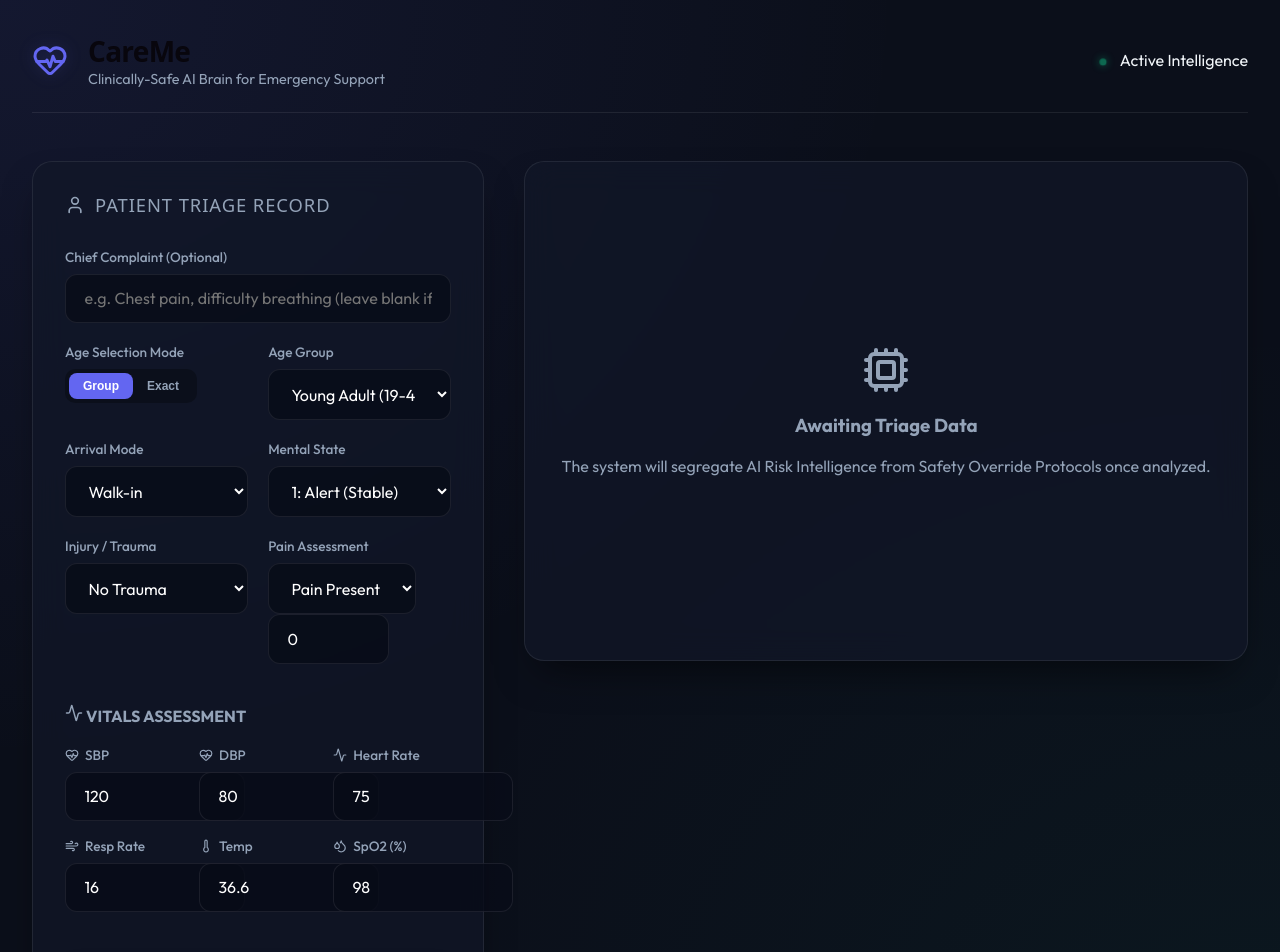
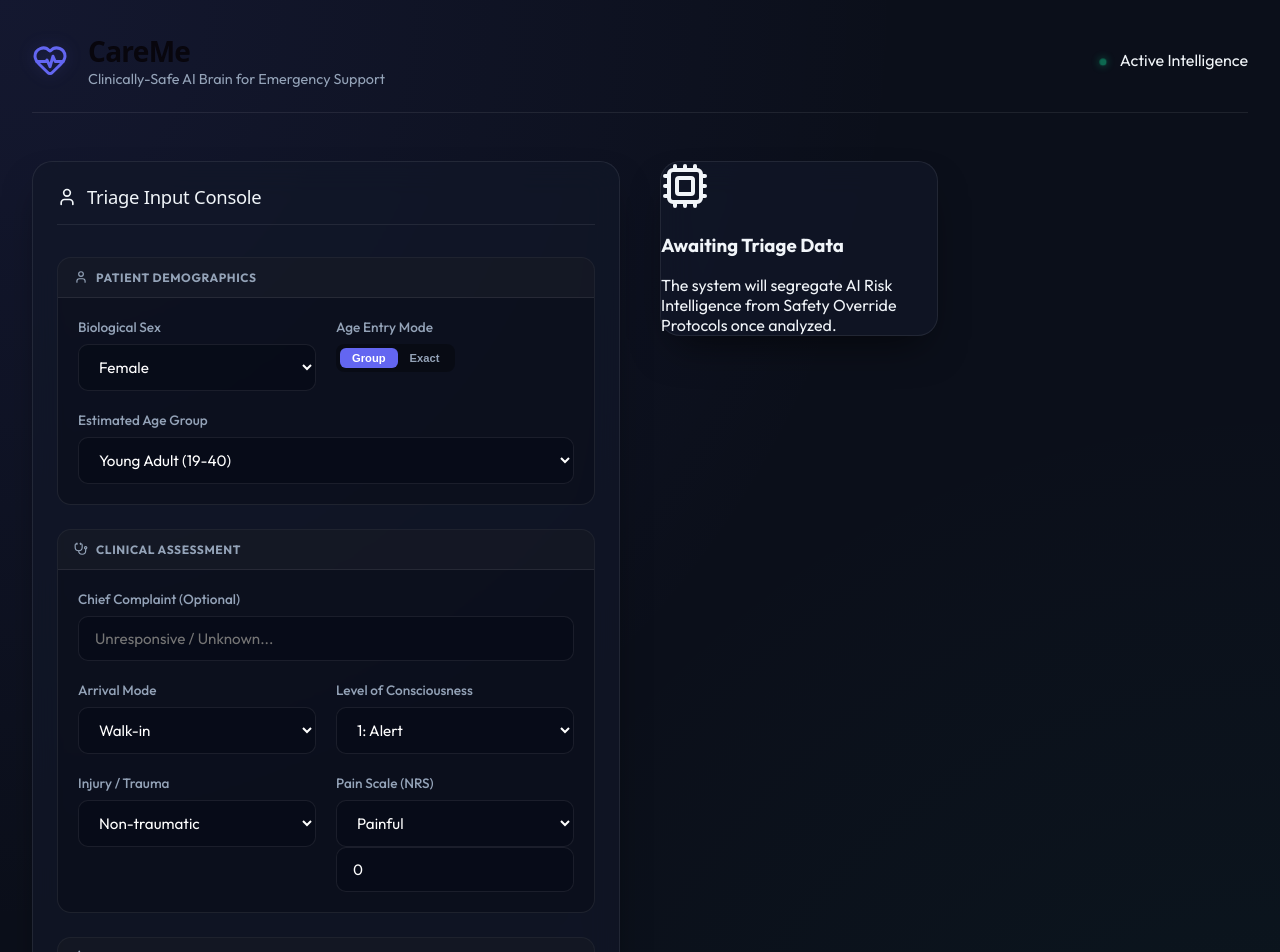
Before and after one commit to YM1587/care-me, a React app in the folder frontend/: page / in a window 1280 px wide. Shown: the top 952 px of the page. Built offline with nearby package versions, Linux system fonts and the light colour scheme; the HTML template or start-up script is replaced by a standard one.

Commit message:
feat: implement clinical decision support logic and initialize frontend dashboard UI

```diff
--- a/frontend/src/App.css
+++ b/frontend/src/App.css
@@ -70,17 +70,6 @@ body {
   font-size: 0.9rem;
 }
 
-.v2-badge {
-  font-size: 0.65rem;
-  background: var(--accent);
-  color: white;
-  padding: 3px 10px;
-  border-radius: 99px;
-  text-transform: uppercase;
-  font-weight: 800;
-  letter-spacing: 0.05em;
-}
-
 .status-dot {
   display: inline-block;
   width: 8px;
@@ -100,7 +89,7 @@ body {
 
 .dashboard {
   display: grid;
-  grid-template-columns: minmax(420px, 1fr) 1.6fr;
+  grid-template-columns: repeat(auto-fit, minmax(400px, 1fr));
   gap: 2.5rem;
   align-items: flex-start;
 }
@@ -111,30 +100,60 @@ body {
   border: 1px solid var(--border-color);
   border-radius: 20px;
   box-shadow: 0 20px 40px -15px rgba(0, 0, 0, 0.6);
-  transition: all 0.4s cubic-bezier(0.16, 1, 0.3, 1);
 }
 
 .input-panel {
-  padding: 2rem;
+  padding: 1.5rem;
 }
 
 .input-panel h2 {
   font-size: 1.15rem;
   margin-top: 0;
   margin-bottom: 2rem;
-  color: var(--text-muted);
-  text-transform: uppercase;
-  letter-spacing: 0.05em;
+  padding-bottom: 1rem;
+  border-bottom: 1px solid var(--border-color);
+  color: var(--text-main);
   display: flex;
   align-items: center;
   gap: 10px;
 }
 
+/* MODULAR FORM SECTIONS */
+.form-module {
+  background: rgba(0, 0, 0, 0.2);
+  border-radius: 14px;
+  border: 1px solid var(--border-color);
+  margin-bottom: 1.5rem;
+  overflow: hidden;
+}
+
+.module-header {
+  padding: 0.75rem 1rem;
+  background: rgba(255, 255, 255, 0.03);
+  border-bottom: 1px solid var(--border-color);
+  display: flex;
+  align-items: center;
+  gap: 8px;
+  color: var(--text-muted);
+  font-size: 0.75rem;
+  font-weight: 700;
+  text-transform: uppercase;
+  letter-spacing: 0.05em;
+}
+
+.module-content {
+  padding: 1.25rem;
+}
+
 .form-group-row {
   display: flex;
-  flex-wrap: wrap;
+  flex-direction: row;
   gap: 1.25rem;
   margin-bottom: 1.25rem;
+}
+
+.form-group-row:last-child {
+  margin-bottom: 0;
 }
 
 .input-group {
@@ -142,7 +161,7 @@ body {
   flex-direction: column;
   gap: 0.5rem;
   flex: 1;
-  min-width: 180px;
+  min-width: 0; /* Prevent flex children overflow */
 }
 
 .input-group.full-width {
@@ -156,17 +175,20 @@ body {
   display: flex;
   align-items: center;
   gap: 6px;
+  white-space: nowrap;
 }
 
 input, select {
   background: rgba(8, 12, 24, 0.8);
   border: 1px solid var(--border-color);
   color: white;
-  padding: 0.85rem 1.15rem;
-  border-radius: 12px;
+  padding: 0.75rem 1rem;
+  border-radius: 10px;
   font-family: inherit;
-  font-size: 1rem;
+  font-size: 0.95rem;
   transition: all 0.2s;
+  width: 100%;
+  box-sizing: border-box;
 }
 
 input:focus, select:focus {
@@ -179,19 +201,19 @@ input:focus, select:focus {
   display: flex;
   background: rgba(0,0,0,0.3);
   padding: 4px;
-  border-radius: 10px;
+  border-radius: 8px;
   width: fit-content;
 }
 
 .age-toggle button {
-  padding: 6px 14px;
+  padding: 4px 12px;
   border: none;
   background: transparent;
   color: var(--text-muted);
   font-weight: 600;
-  font-size: 0.75rem;
+  font-size: 0.7rem;
   cursor: pointer;
-  border-radius: 8px;
+  border-radius: 6px;
   transition: all 0.2s;
 }
 
@@ -200,32 +222,24 @@ input:focus, select:focus {
   color: white;
 }
 
-.vitals-section h3 {
-  font-size: 1rem;
-  margin: 2.5rem 0 1.25rem;
-  color: var(--text-muted);
-  text-transform: uppercase;
-}
-
 .vitals-grid {
   display: grid;
-  grid-template-columns: repeat(auto-fit, minmax(110px, 1fr));
-  gap: 1rem;
+  grid-template-columns: repeat(3, 1fr);
+  gap: 1.25rem;
 }
 
 .text-urgent { color: var(--emergency); font-weight: 700; }
 
 .analyze-btn {
   width: 100%;
-  margin-top: 2.5rem;
+  margin-top: 1rem;
   background: linear-gradient(135deg, var(--accent), #4f46e5);
   color: white;
   border: none;
-  padding: 1.15rem;
-  border-radius: 14px;
+  padding: 1rem;
+  border-radius: 12px;
   font-size: 1rem;
   font-weight: 700;
-  letter-spacing: 0.025em;
   cursor: pointer;
   box-shadow: 0 10px 20px -10px rgba(99, 102, 241, 0.5);
   display: flex;
@@ -241,19 +255,8 @@ input:focus, select:focus {
   gap: 2rem;
 }
 
-.empty-state-split {
-  grid-column: span 2;
-  height: 500px;
-  display: flex;
-  flex-direction: column;
-  align-items: center;
-  justify-content: center;
-  text-align: center;
-  color: var(--text-muted);
-}
-
 .ai-intelligence-card, .clinical-safety-card {
-  padding: 2rem;
+  padding: 1.5rem;
   height: fit-content;
   display: flex;
   flex-direction: column;
@@ -264,14 +267,14 @@ input:focus, select:focus {
   display: flex;
   align-items: center;
   gap: 12px;
-  padding-bottom: 1.25rem;
+  padding-bottom: 1rem;
   border-bottom: 1px solid var(--border-color);
 }
 
 .header-icon {
-  width: 36px; height: 36px;
+  width: 32px; height: 32px;
   background: var(--accent-glow);
-  border-radius: 10px;
+  border-radius: 8px;
   display: flex;
   align-items: center;
   justify-content: center;
@@ -279,7 +282,7 @@ input:focus, select:focus {
 }
 
 .card-header h3 {
-  margin: 0; font-size: 1rem; text-transform: uppercase; letter-spacing: 0.05em; color: var(--text-muted);
+  margin: 0; font-size: 0.9rem; text-transform: uppercase; letter-spacing: 0.05em; color: var(--text-muted);
 }
 
 /* AI INSIGHTS CARD */
@@ -289,42 +292,38 @@ input:focus, select:focus {
 
 .ai-stat-box {
   background: rgba(0,0,0,0.2);
-  padding: 1.25rem; border-radius: 14px; text-align: center;
+  padding: 1rem; border-radius: 12px; text-align: center;
 }
 
-.ai-stat-box span { font-size: 0.75rem; color: var(--text-muted); display: block; margin-bottom: 0.5rem; }
-.ai-stat-box strong { font-size: 1.5rem; }
+.ai-stat-box span { font-size: 0.7rem; color: var(--text-muted); display: block; margin-bottom: 0.25rem; }
+.ai-stat-box strong { font-size: 1.25rem; }
 
 .risk-profile-section {
   background: rgba(0,0,0,0.2);
-  padding: 1.25rem; border-radius: 14px;
+  padding: 1rem; border-radius: 12px;
 }
 
-.risk-header { display: flex; justify-content: space-between; align-items: center; margin-bottom: 1rem; }
-.risk-badge { padding: 4px 10px; border-radius: 99px; font-size: 0.7rem; font-weight: 800; border: 1px solid currentColor; }
+.risk-header { display: flex; justify-content: space-between; align-items: center; margin-bottom: 0.75rem; }
+.risk-badge { padding: 3px 8px; border-radius: 99px; font-size: 0.65rem; font-weight: 800; border: 1px solid currentColor; }
 .risk-badge.high { color: var(--emergency); background: rgba(239, 68, 68, 0.1); }
 .risk-badge.low { color: var(--non-urgent); background: rgba(16, 185, 129, 0.1); }
 
 .risk-progress { height: 6px; background: rgba(255,255,255,0.05); border-radius: 3px; overflow: hidden; }
 .risk-progress-fill { height: 100%; background: var(--emergency); transition: width 1s ease; }
 
-.prob-distribution span { font-size: 0.8rem; color: var(--text-muted); margin-bottom: 1rem; display: block; }
-.p-bar-item { display: flex; align-items: center; gap: 12px; margin-bottom: 0.75rem; }
-.p-bar-label { width: 80px; font-size: 0.8rem; color: var(--text-muted); }
-.p-bar-track { flex: 1; height: 6px; background: rgba(0,0,0,0.2); border-radius: 3px; overflow: hidden; }
+.prob-distribution span { font-size: 0.75rem; color: var(--text-muted); margin-bottom: 0.75rem; display: block; }
+.p-bar-item { display: flex; align-items: center; gap: 10px; margin-bottom: 0.5rem; }
+.p-bar-label { width: 75px; font-size: 0.75rem; color: var(--text-muted); }
+.p-bar-track { flex: 1; height: 5px; background: rgba(0,0,0,0.2); border-radius: 3px; overflow: hidden; }
 .p-bar-fill { height: 100%; }
 .p-bar-fill.critical { background: var(--emergency); }
 .p-bar-fill.non-critical { background: var(--non-urgent); }
-.p-bar-val { font-size: 0.75rem; font-weight: 700; width: 35px; text-align: right; }
+.p-bar-val { font-size: 0.7rem; font-weight: 700; width: 30px; text-align: right; }
 
 /* CLINICAL SAFETY CARD */
-.final-recommendation-zone {
-  margin-top: 0.5rem;
-}
-
 .recommendation-box {
-  padding: 1.5rem; border-radius: 16px; display: flex; gap: 1.5rem; align-items: center;
-  border-left: 6px solid;
+  padding: 1.25rem; border-radius: 14px; display: flex; gap: 1.25rem; align-items: center;
+  border-left: 5px solid;
 }
 
 .recommendation-box.emergency { border-color: var(--emergency); background: rgba(239, 68, 68, 0.1); }
@@ -332,36 +331,28 @@ input:focus, select:focus {
 .recommendation-box.complex { border-color: var(--complex); background: rgba(139, 92, 246, 0.1); }
 .recommendation-box.non-urgent { border-color: var(--non-urgent); background: rgba(16, 185, 129, 0.1); }
 
-.scenario-icon { color: inherit; }
-.scenario-text h4 { margin: 0 0 0.25rem 0; font-size: 1.15rem; color: white; }
-.scenario-text p { margin: 0; font-size: 0.9rem; opacity: 0.8; }
+.scenario-text h4 { margin: 0 0 0.15rem 0; font-size: 1rem; color: white; }
+.scenario-text p { margin: 0; font-size: 0.85rem; opacity: 0.8; }
 
-.rules-segregation { display: flex; flex-direction: column; gap: 1rem; }
-.findings-group { background: rgba(0,0,0,0.15); border-radius: 12px; padding: 1rem; border: 1px solid var(--border-color); }
-.findings-label { font-size: 0.75rem; font-weight: 700; text-transform: uppercase; margin-bottom: 0.75rem; display: flex; align-items: center; gap: 8px; }
-.findings-group.critical .findings-label { color: var(--emergency); }
-.findings-group.urgent .findings-label { color: var(--urgent); }
-
-.findings-list { display: flex; flex-wrap: wrap; gap: 0.75rem; }
-.finding-item { font-size: 0.85rem; padding: 4px 10px; background: rgba(255,255,255,0.03); border-radius: 6px; }
+.findings-group { background: rgba(0,0,0,0.15); border-radius: 10px; padding: 0.85rem; border: 1px solid var(--border-color); margin-bottom: 1rem; }
+.findings-label { font-size: 0.7rem; font-weight: 700; text-transform: uppercase; margin-bottom: 0.5rem; display: flex; align-items: center; gap: 6px; }
 
 .nurse-instruction-box {
-  background: var(--accent); color: white; border-radius: 12px; padding: 1.25rem; margin-top: auto;
+  background: var(--accent); color: white; border-radius: 10px; padding: 1rem; margin-top: auto;
 }
-.instruction-header { font-size: 0.75rem; font-weight: 800; text-transform: uppercase; margin-bottom: 0.5rem; display: flex; align-items: center; gap: 8px; }
-.nurse-instruction-box p { margin: 0; font-size: 0.95rem; font-weight: 500; line-height: 1.4; }
+.instruction-header { font-size: 0.7rem; font-weight: 800; text-transform: uppercase; margin-bottom: 0.25rem; display: flex; align-items: center; gap: 6px; }
+.nurse-instruction-box p { margin: 0; font-size: 0.85rem; font-weight: 500; line-height: 1.4; }
 
 /* ANIMATIONS */
 .animate-pop { animation: pop 0.5s cubic-bezier(0.16, 1, 0.3, 1) forwards; }
 @keyframes pop {
-  from { opacity: 0; transform: translateY(20px); }
+  from { opacity: 0; transform: translateY(15px); }
   to { opacity: 1; transform: translateY(0); }
 }
 
-@media (max-width: 1000px) {
+@media (max-width: 1100px) {
   .dashboard { grid-template-columns: 1fr; }
   .result-container-split { grid-template-columns: 1fr; }
-  .empty-state-split { grid-column: span 1; }
 }
 
 .text-danger { color: var(--emergency) !important; }
--- a/frontend/src/App.jsx
+++ b/frontend/src/App.jsx
@@ -120,27 +120,36 @@ function App() {
 
       <main className="dashboard">
         <section className="input-panel glass-panel">
-          <h2><User size={20}/> Patient Triage Record</h2>
+          <h2><User size={20}/> Triage Input Console</h2>
           <form onSubmit={handleSubmit} className="triage-form">
-            <div className="form-group-row">
-              <div className="input-group full-width">
-                <label>Chief Complaint (Optional)</label>
-                <input type="text" name="chief_complain" value={formData.chief_complain} onChange={handleInputChange} placeholder="e.g. Chest pain, difficulty breathing (leave blank if unresponsive)" />
+
+            {/* MODULE 1: PATIENT DEMOGRAPHICS */}
+            <div className="form-module">
+              <div className="module-header">
+                <User size={14}/> Patient Demographics
               </div>
-            </div>
-
+              <div className="module-content">
                 <div className="form-group-row">
                   <div className="input-group">
-                <label>Age Selection Mode</label>
+                    <label>Biological Sex</label>
+                    <select name="sex" value={formData.sex} onChange={handleInputChange}>
+                      <option value="Male">Male</option>
+                      <option value="Female">Female</option>
+                    </select>
+                  </div>
+                  <div className="input-group">
+                    <label>Age Entry Mode</label>
                     <div className="age-toggle">
                       <button type="button" className={ageType === 'range' ? 'active' : ''} onClick={() => setAgeType('range')}>Group</button>
                       <button type="button" className={ageType === 'exact' ? 'active' : ''} onClick={() => setAgeType('exact')}>Exact</button>
                     </div>
                   </div>
-              <div className="input-group">
-                <label>{ageType === 'exact' ? 'Exact Age' : 'Age Group'}</label>
+                </div>
+                <div className="form-group-row">
+                  <div className="input-group full-width">
+                    <label>{ageType === 'exact' ? 'Exact Age (Years)' : 'Estimated Age Group'}</label>
                     {ageType === 'exact' ? (
-                  <input type="number" name="age" value={formData.age ?? ''} onChange={handleInputChange} min="0" max="110" required />
+                      <input type="number" name="age" value={formData.age ?? ''} onChange={handleInputChange} min="0" max="110" placeholder="Enter age..." required />
                     ) : (
                       <select name="age_group" value={formData.age_group ?? ''} onChange={handleInputChange} required>
                         <option value={0}>Pediatric (0-18)</option>
@@ -151,7 +160,21 @@ function App() {
                     )}
                   </div>
                 </div>
+              </div>
+            </div>
 
+            {/* MODULE 2: CLINICAL ASSESSMENT */}
+            <div className="form-module">
+              <div className="module-header">
+                <Stethoscope size={14}/> Clinical Assessment
+              </div>
+              <div className="module-content">
+                <div className="form-group-row">
+                  <div className="input-group full-width">
+                    <label>Chief Complaint (Optional)</label>
+                    <input type="text" name="chief_complain" value={formData.chief_complain} onChange={handleInputChange} placeholder="Unresponsive / Unknown..." />
+                  </div>
+                </div>
                 <div className="form-group-row">
                   <div className="input-group">
                     <label>Arrival Mode</label>
@@ -163,59 +186,65 @@ function App() {
                     </select>
                   </div>
                   <div className="input-group">
-                <label>Mental State</label>
+                    <label>Level of Consciousness</label>
                     <select name="mental_state" value={formData.mental_state} onChange={handleInputChange}>
-                  <option value={1}>1: Alert (Stable)</option>
-                  <option value={2}>2: Verbal (Review)</option>
-                  <option value={3}>3: Pain (Critical)</option>
-                  <option value={4}>4: Unresponsive (Critical)</option>
+                      <option value={1}>1: Alert</option>
+                      <option value={2}>2: Verbal</option>
+                      <option value={3}>3: Pain</option>
+                      <option value={4}>4: Unresponsive</option>
                     </select>
                   </div>
                 </div>
-
                 <div className="form-group-row">
                   <div className="input-group">
                     <label>Injury / Trauma</label>
                     <select name="injury" value={formData.injury} onChange={handleInputChange}>
-                  <option value={1}>No Trauma</option>
-                  <option value={2}>Traumatic Event</option>
+                      <option value={1}>Non-traumatic</option>
+                      <option value={2}>Traumatic Injury</option>
                     </select>
                   </div>
                   <div className="input-group">
-                <label>Pain Assessment</label>
+                    <label>Pain Scale (NRS)</label>
                     <div className="pain-inputs">
                       <select name="pain" value={formData.pain} onChange={handleInputChange}>
                         <option value={0}>No Pain</option>
-                    <option value={1}>Pain Present</option>
+                        <option value={1}>Painful</option>
                       </select>
                       {formData.pain === 1 && (
-                    <input type="number" name="nrs_pain" title="NRS (0-10)" placeholder="0-10" value={formData.nrs_pain ?? ''} onChange={handleInputChange} min="0" max="10" />
+                        <input type="number" name="nrs_pain" placeholder="0-10" value={formData.nrs_pain ?? ''} onChange={handleInputChange} min="0" max="10" />
                       )}
                     </div>
                   </div>
                 </div>
+              </div>
+            </div>
 
-            <div className="vitals-section">
-              <h3><Activity size={18}/> Vitals Assessment</h3>
+            {/* MODULE 3: VITALS CONSOLE */}
+            <div className="form-module">
+              <div className="module-header">
+                <Activity size={14}/> Vitals Console
+              </div>
+              <div className="module-content">
                 <div className="vitals-grid">
                   {[
-                  { label: 'SBP', name: 'sbp', icon: <HeartPulse size={14}/>, alert: formData.sbp < 90 || formData.sbp > 180 },
-                  { label: 'DBP', name: 'dbp', icon: <HeartPulse size={14} className="faded"/> },
-                  { label: 'Heart Rate', name: 'hr', icon: <Activity size={14}/>, alert: formData.hr > 130 || formData.hr < 40 },
-                  { label: 'Resp Rate', name: 'rr', icon: <Wind size={14}/>, alert: formData.rr > 30 || formData.rr < 8 },
-                  { label: 'Temp', name: 'temp', icon: <Thermometer size={14}/>, alert: formData.temp > 39 || formData.temp < 35 },
-                  { label: 'SpO2 (%)', name: 'spo2', icon: <Droplets size={14}/>, alert: formData.spo2 < 90 }
+                    { label: 'SBP', name: 'sbp', icon: <HeartPulse size={12}/>, alert: formData.sbp < 90 || formData.sbp > 180 },
+                    { label: 'DBP', name: 'dbp', icon: <HeartPulse size={12} className="faded"/> },
+                    { label: 'HR', name: 'hr', icon: <Activity size={12}/>, alert: formData.hr > 130 || formData.hr < 40 },
+                    { label: 'RR', name: 'rr', icon: <Wind size={12}/>, alert: formData.rr > 30 || formData.rr < 8 },
+                    { label: 'Temp', name: 'temp', icon: <Thermometer size={12}/>, alert: formData.temp > 38.5 || formData.temp < 35.5 },
+                    { label: 'SpO2', name: 'spo2', icon: <Droplets size={12}/>, alert: formData.spo2 < 92 }
                   ].map(v => (
-                  <div className="input-group vital-group" key={v.name}>
-                    <label className={v.alert ? 'text-urgent' : ''}>{v.icon} {v.label}</label>
+                    <div className="input-group" key={v.name}>
+                      <label className={v.alert ? 'text-urgent' : ''}>{v.label}</label>
                       <input type="number" name={v.name} value={formData[v.name] ?? ''} onChange={handleInputChange} step={v.name === 'temp' ? '0.1' : '1'} required={v.name !== 'spo2'} />
                     </div>
                   ))}
                 </div>
               </div>
+            </div>
 
             <button type="submit" disabled={loading} className="analyze-btn">
-              {loading ? <span className="loader"></span> : <span><Stethoscope size={20}/> Calculate Clinical Decision Support</span>}
+              {loading ? <span className="loader"></span> : <span><Cpu size={18}/> Run Clinical Analysis Engine</span>}
             </button>
           </form>
         </section>
```
Also changed, not shown: 1 other file (tests, documents, lock files or other folders). Lines whose indentation alone changed are shown as unchanged.
